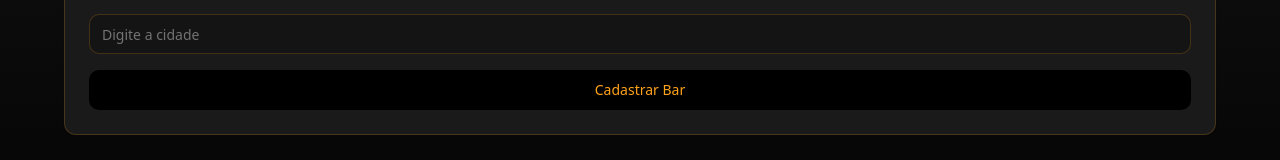
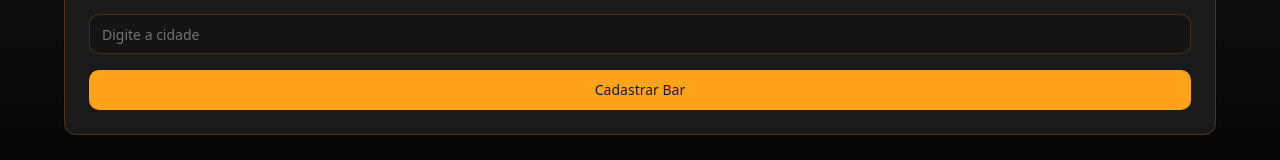
Before and after one commit to vportela84/chatbar-funzone, a React (Vite) app: page /admin in a window 1280 px wide. Shown: the part 437-597 px from the top of the page. Built offline with nearby package versions, Linux system fonts and the light colour scheme; no server answers; the database is empty.

Commit message:
Update button styles
Change button text color to black.

```diff
--- a/src/components/ui/button.tsx
+++ b/src/components/ui/button.tsx
@@ -10,14 +10,14 @@ const buttonVariants = cva(
   {
     variants: {
       variant: {
-        default: "bg-black text-[#FFA31A] hover:bg-black/90",
+        default: "bg-[#FFA31A] text-[#1A1A1A] hover:bg-[#FFA31A]/90",
         destructive:
           "bg-destructive text-destructive-foreground hover:bg-destructive/90",
         outline:
-          "border border-input bg-black text-[#FFA31A] hover:bg-black/90 hover:text-[#FFA31A]",
+          "border border-[#FFA31A] bg-[#FFA31A] text-[#1A1A1A] hover:bg-[#FFA31A]/90",
         secondary:
-          "bg-black text-[#FFA31A] hover:bg-black/80",
-        ghost: "hover:bg-black hover:text-[#FFA31A]",
+          "bg-[#FFA31A] text-[#1A1A1A] hover:bg-[#FFA31A]/80",
+        ghost: "hover:bg-[#FFA31A] hover:text-[#1A1A1A]",
         link: "text-[#FFA31A] underline-offset-4 hover:underline",
       },
       size: {
```
